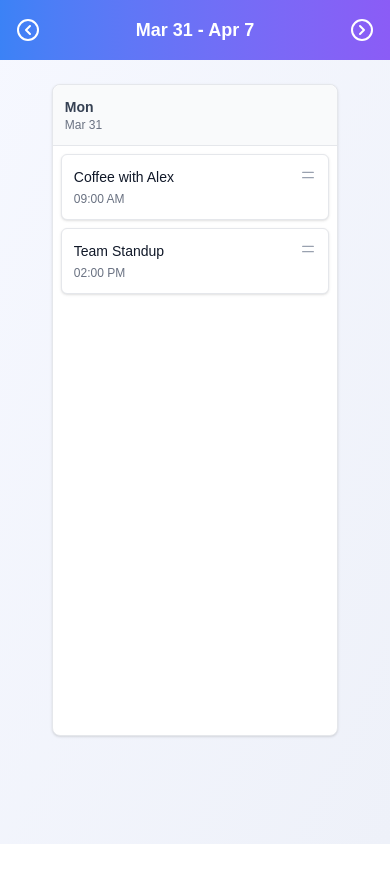
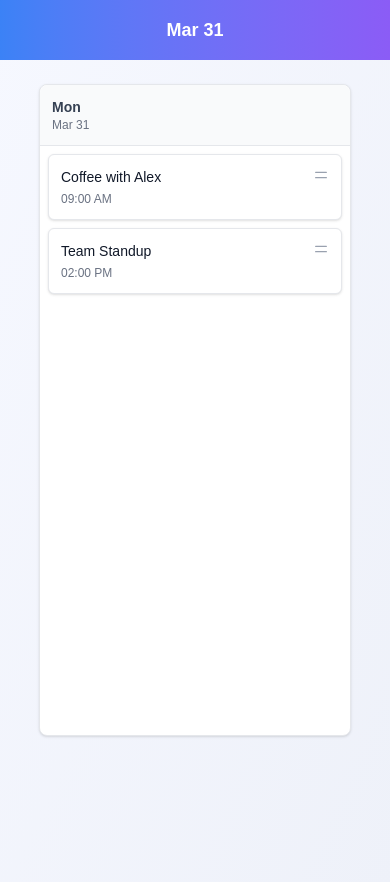
Before and after one commit to ashwin-maurya/calendar-kanban, a Next.js app: page / in a window 390 px wide. Shown: the top 882 px of the page. Before the commit the page ends 844 px from the top, so only its background shows below. Built offline with nearby package versions, Linux system fonts and the light colour scheme.

Commit message:
Dragging accross mobile and desktop complete

```diff
--- a/src/app/page.tsx
+++ b/src/app/page.tsx
@@ -38,7 +38,16 @@ export default function Home() {
     preventScrollOnSwipe: true,
   });
 
-  const isMobile = typeof window !== "undefined" && window.innerWidth < 768;
+  const [isMobile, setIsMobile] = useState(false);
+  useEffect(() => {
+    const checkMobile = () => {
+      setIsMobile(typeof window !== "undefined" && window.innerWidth < 768);
+    };
+
+    checkMobile();
+    window.addEventListener("resize", checkMobile);
+    return () => window.removeEventListener("resize", checkMobile);
+  }, []);
 
   const clearHoverState = () => {
     if (hoverTimeoutRef.current) {
@@ -54,7 +63,7 @@ export default function Home() {
 
     hoverTimeoutRef.current = setTimeout(() => {
       setCurrentDate((prev) =>
-        direction === "left" ? subWeeks(prev, 1) : addWeeks(prev, 1)
+        direction === "left" ? subDays(prev, 1) : addDays(prev, 1)
       );
       clearHoverState();
     }, 1500);
@@ -107,6 +116,7 @@ export default function Home() {
       clearHoverState();
     }
   }, [isOverLeft, isOverRight]);
+
   const handleLeftDoubleClick = () => {
     setCurrentDate((prev) => subWeeks(prev, 1));
     clearHoverState();
@@ -120,10 +130,14 @@ export default function Home() {
   return (
     <div className="min-h-screen bg-gradient-to-br from-[#f6f8ff] to-[#eef1f9] text-gray-800">
       <CalendarHeader
+        isMobile={isMobile}
         currentDate={currentDate}
         setCurrentDate={setCurrentDate}
       />
-      <main {...(isMobile ? swipeHandlers : {})} className="mx-auto px-4 py-6">
+      <main
+        {...(isMobile ? swipeHandlers : {})}
+        className="mx-auto h-[calc(100vh)] py-6"
+      >
         <AnimatePresence>
           {showLoading && <LoadingIndicator direction={showLoading} />}
         </AnimatePresence>
@@ -131,10 +145,15 @@ export default function Home() {
           <div
             ref={dropLeft}
             data-zone="left"
-            className={`w-[10%] h-full flex items-center justify-center transition-colors duration-200 select-none`}
-            onDoubleClick={handleLeftDoubleClick}
+            className={`${
+              isMobile ? "w-[10%]" : "w-[10%]"
+            } h-full flex items-center justify-center transition-colors duration-200 select-none`}
           />
-          <div className="w-[80%] grid grid-cols-1 md:grid-cols-7 gap-6">
+          <div
+            className={`${
+              isMobile ? "w-[80%]" : "w-[80%]"
+            } grid grid-cols-1 md:grid-cols-7 gap-6`}
+          >
             {(isMobile ? [currentDate] : days).map((day) => (
               <DayColumn
                 key={day.toISOString()}
@@ -148,8 +167,9 @@ export default function Home() {
           <div
             ref={dropRight}
             data-zone="right"
-            className={`w-[10%] h-full flex items-center justify-center transition-colors duration-200 select-none`}
-            onDoubleClick={handleRightDoubleClick}
+            className={`${
+              isMobile ? "w-[10%]" : "w-[10%]"
+            } h-full flex items-center justify-center transition-colors duration-200 select-none`}
           />
         </div>
       </main>
--- a/src/components/CalendarHeader.tsx
+++ b/src/components/CalendarHeader.tsx
@@ -5,11 +5,13 @@ import { motion, AnimatePresence } from "framer-motion";
 import { CircleChevronLeft, CircleChevronRight } from "lucide-react";
 
 interface CalendarHeaderProps {
+  isMobile: boolean;
   currentDate: Date;
   setCurrentDate: (date: Date) => void;
 }
 
 export default function CalendarHeader({
+  isMobile,
   currentDate,
   setCurrentDate,
 }: CalendarHeaderProps) {
@@ -18,10 +20,12 @@ export default function CalendarHeader({
 
   return (
     <header className="p-4 bg-gradient-to-r from-[#3b82f6] to-[#8b5cf6] text-white">
-      <div className="flex justify-between items-center">
+      <div className="flex justify-center md:justify-between items-center">
+        {!isMobile && (
           <button onClick={() => setCurrentDate(subWeeks(currentDate, 1))}>
             <CircleChevronLeft />
           </button>
+        )}
         <AnimatePresence mode="wait">
           <motion.h1
             key={weekStart}
@@ -30,12 +34,14 @@ export default function CalendarHeader({
             exit={{ opacity: 0, y: 10 }}
             className="text-lg font-semibold"
           >
-            {`${weekStart} - ${weekEnd}`}
+            {`${weekStart} ${isMobile ? "" : " - " + weekEnd}`}
           </motion.h1>
         </AnimatePresence>
+        {!isMobile && (
           <button onClick={() => setCurrentDate(addWeeks(currentDate, 1))}>
             <CircleChevronRight />
           </button>
+        )}
       </div>
     </header>
   );
--- a/src/components/LoadingIndicator.tsx
+++ b/src/components/LoadingIndicator.tsx
@@ -15,11 +15,11 @@ export default function LoadingIndicator({ direction }: LoadingIndicatorProps) {
       animate={{ opacity: 1 }}
       exit={{ opacity: 0 }}
       className={`fixed top-1/2 ${
-        direction === "left" ? "left-4" : "right-4"
+        direction === "left" ? "left-2" : "right-2"
       } transform -translate-y-1/2 z-50`}
     >
-      <div className="flex flex-col items-center space-y-2 bg-white/90 backdrop-blur-sm p-3 rounded-full">
-        <div className="relative w-12 h-12">
+      <div className="flex flex-col items-center space-y-2 bg-white/95 backdrop-blur-sm p-4 rounded-full shadow-lg">
+        <div className="relative w-16 h-16">
           <svg className="w-full h-full" viewBox="0 0 100 100">
             <circle
               cx="50"
@@ -56,6 +56,14 @@ export default function LoadingIndicator({ direction }: LoadingIndicatorProps) {
             />
           </motion.svg>
         </div>
+        <motion.div
+          initial={{ opacity: 0 }}
+          animate={{ opacity: 1 }}
+          transition={{ delay: 0.2 }}
+          className="text-sm font-medium text-gray-700"
+        >
+          {direction === "left" ? "Previous Day" : "Next Day"}
+        </motion.div>
       </div>
     </motion.div>
   );
```
Lines whose indentation alone changed are shown as unchanged.
